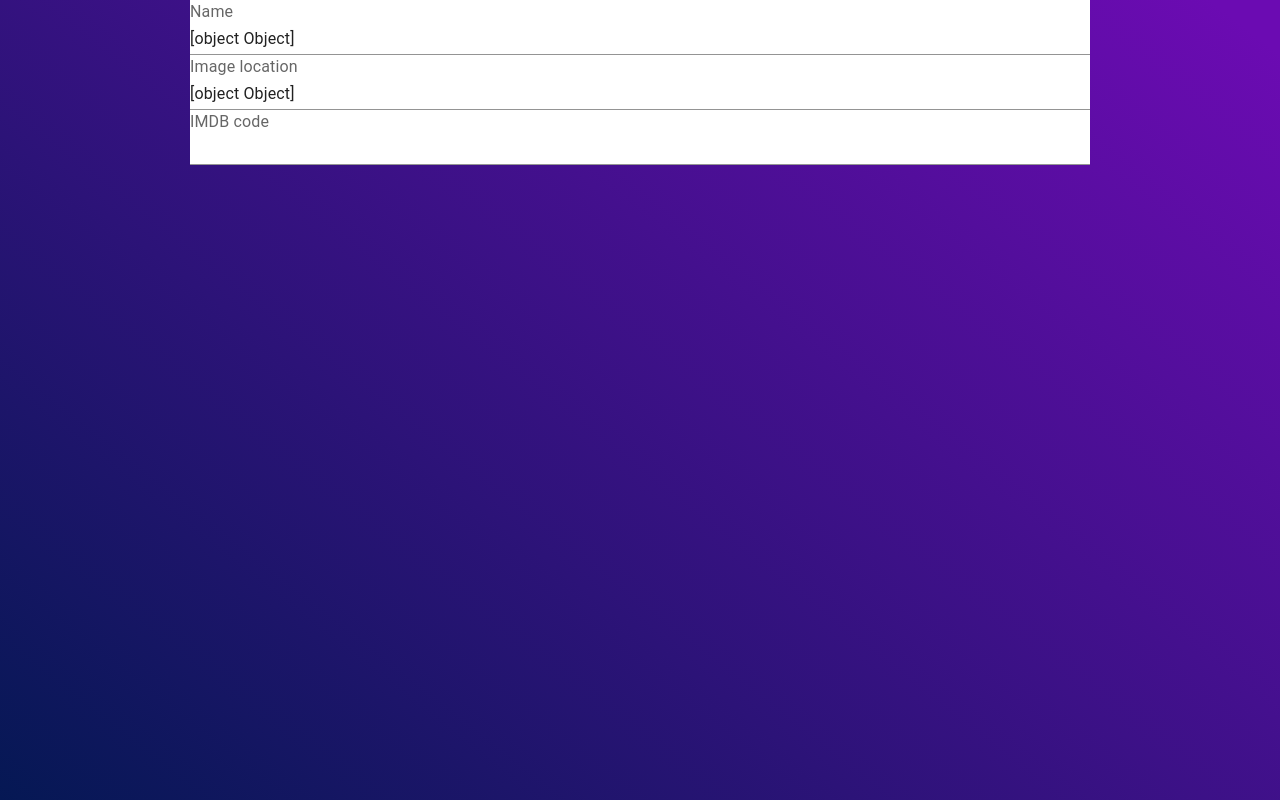
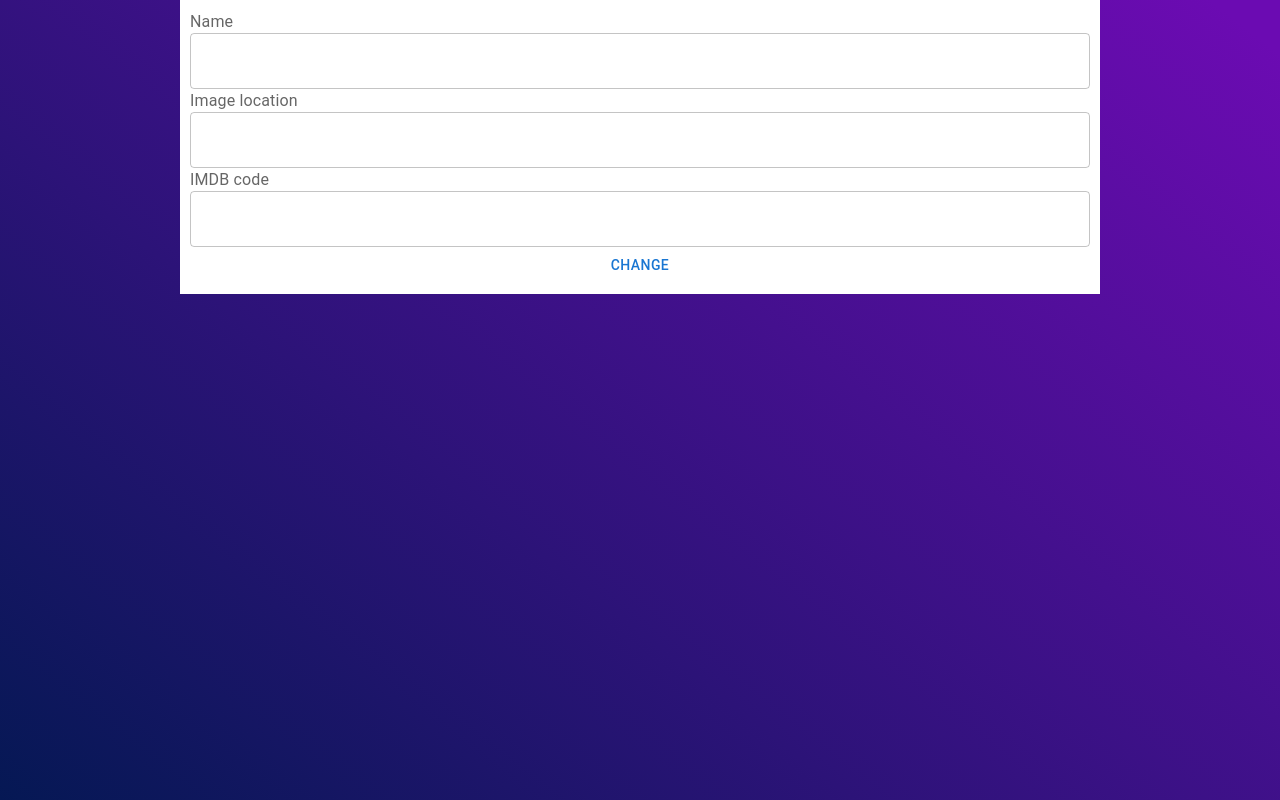
Before and after one commit to PlunkyPoop/HubFlux-Frontend, a React (Create React App) app in the folder hubflux-frontend/: page /edit/1 in a window 1280 px wide. Built offline with nearby package versions, Linux system fonts and the light colour scheme; no server answers.

Commit message:
Added functionality to Update streamServices

```diff
--- a/hubflux-frontend/src/pages/Edit.jsx
+++ b/hubflux-frontend/src/pages/Edit.jsx
@@ -1,22 +1,48 @@
 import axios from "axios";
 import React, { useEffect, useState } from "react";
-import {  useNavigate, useParams } from "react-router-dom";
 import Button from '@mui/material/Button';
-import { FormGroup, FormControl, InputLabel, Input, FormHelperText } from '@mui/material';
+import { FormGroup, FormControl, InputLabel, Input, FormHelperText, TextField } from '@mui/material';
 import { margin, width } from "@mui/system";
+import {  useNavigate, useParams  } from "react-router-dom";
 
-export default function Edit(name) {
+export default function Edit() {
+
+  const navigate = useNavigate();
+  const {name}= useParams();
+
+  const onSubmit= async (event)=>{
+    event.preventDefault();
+    await axios.put(`http://localhost:8081/put/streamservice/${service.id}`, service);
+    navigate("/settings");
+};
+
+const onInputChange=(event)=>{
+  // Keeps adding new objects
+  console.log(event.target.name);
+  console.log(event.target.value);
+  setServices({...service, [event.target.name]: event.target.value});
 
 
-    useEffect(()=>{
+};
+useEffect(()=>{
+  loadData();
+},[]);
+
+
+const [service, setServices]=useState({
+  name:"",
+  imageLocation:"",
+  imdbMovie:"",
+});
+
+
+const loadData= async (event)=>{
         axios.get("http://localhost:8081/get-service/"+ name, {mode:'cors'}).then(response => {
+          console.log(name);
           setServices(response.data);
           console.log(response.data);
         });
-      },[])
-
-      const [services, setServices] = useState([]);
-
+    }
     // const onSubmit= async (event)=>{
     //     event.preventDefault();
     //     await axios.put(`${id}`, person);
@@ -26,17 +52,19 @@ export default function Edit(name) {
 
 
   return (
-<FormGroup style={{backgroundColor: "#ffffff"}} sx={{ width: 900, margin: 'auto' }}>
+<FormGroup style={{backgroundColor: "#ffffff", padding: 10}} sx={{ width: 900, margin: 'auto' }}>
 
   <InputLabel htmlFor="name">Name</InputLabel>
-  <Input id="name" aria-describedby="name-input" value={name} />
+  <TextField   type="text" id="nameinput" aria-describedby="name" name="name" value={service.name} onChange={(event)=>onInputChange(event)}/>
 
-  <InputLabel htmlFor="image-location">Image location</InputLabel>
-  <Input id="image-location" aria-describedby="image-input" value={name} />
+  <InputLabel htmlFor="imageLocation">Image location</InputLabel>
+  <TextField  type="text" id="imageLocation" aria-describedby="imageLocation" name="imageLocation"  value={service.imageLocation} onChange={(event)=>onInputChange(event)}/>
 
-  <InputLabel htmlFor="imdb-code">IMDB code</InputLabel>
-  <Input id="imdb-code" aria-describedby="imdb-input" />
+  <InputLabel htmlFor="imdbMovie">IMDB code</InputLabel>
+  <TextField  type="text" id="imdbMovie" aria-describedby="imdbMovie" name="imdbMovie" value={service.imdbMovie} onChange={(event)=>onInputChange(event)}/>
 
+
+    <Button onClick={onSubmit}>Change</Button>
 </FormGroup>
 
   )
--- a/hubflux-frontend/src/pages/Settings.jsx
+++ b/hubflux-frontend/src/pages/Settings.jsx
@@ -20,12 +20,9 @@ export default function Settings()
         LoadServices();
     }
 
+
     const navigate = useNavigate();
     const NavigateToMain  = () => navigate('/');
-    function Navigate(location)
-    {
-        navigate(location);
-    }
 
     useEffect(()=>{
         LoadServices();
```
